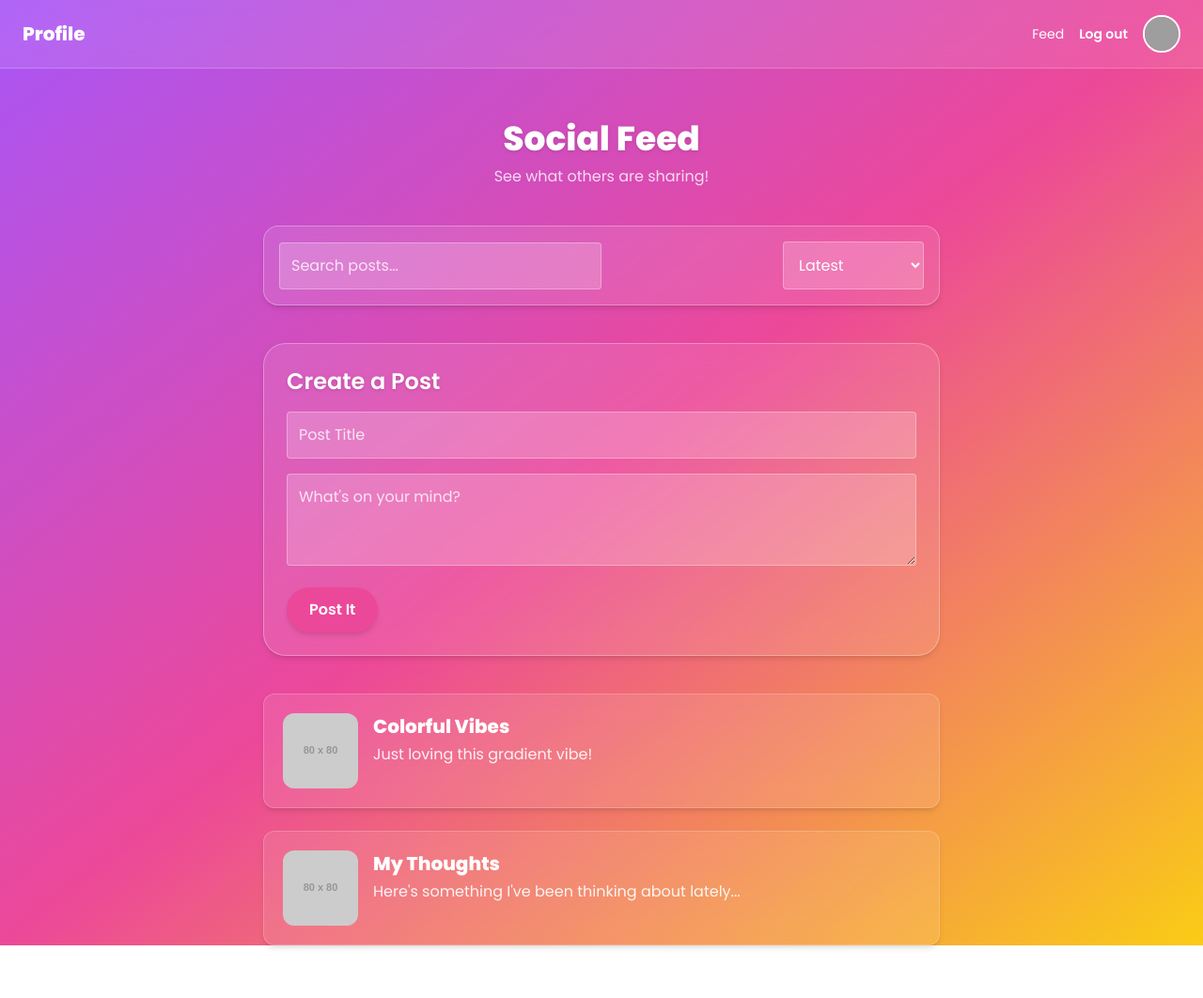
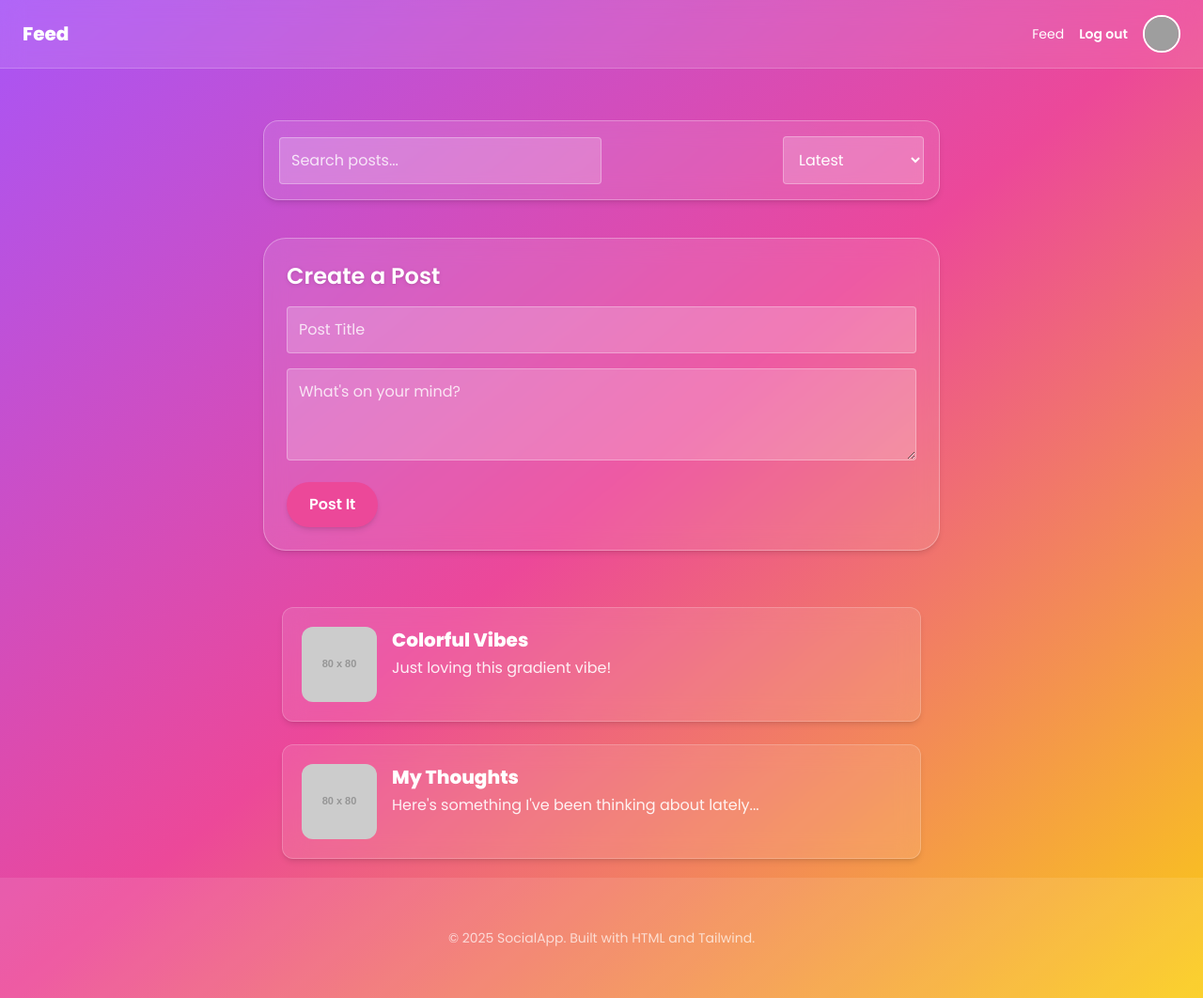
Before and after one commit to T0nj3/frameworks, a website: page feed/index.html in a window 1280 px wide. Shown: the whole page at 94% size. Before the commit the page ends 1006 px from the top, so only its background shows below. Drawn offline with Linux system fonts and the light colour scheme; grey boxes are pictures that could not be loaded; placeholder pictures from the web are drawn by us.

Commit message:
added header class and footer class to profile, and feed

```diff
--- a/feed/index.html
+++ b/feed/index.html
@@ -5,12 +5,11 @@
     <meta name="viewport" content="width=device-width, initial-scale=1.0" />
     <title>Feed</title>
     <link rel="icon" type="image/x-icon" href="../assets/favicon_io/favicon.ico">
-    <link rel="stylesheet" href="../css/output.css" />
+    <link rel="stylesheet" href="../css/output.css"/>
     <link href="https://fonts.googleapis.com/css2?family=Poppins:wght@400;600;800&display=swap"rel="stylesheet"/>
   </head>
-  <body class="font-sans bg-gradient-to-br from-purple-500 via-pink-500 to-yellow-400 min-h-screen text-white">
-    <nav class="w-full flex justify-between items-center px-6 py-4 bg-white/10 backdrop-blur-md border-b border-white/20 fixed top-0 z-50">
-      <h1 class="text-xl font-bold">Profile</h1>
+  <body class="font-sans bg-gradient-to-br from-purple-500 via-pink-500 to-yellow-400 text-white flex flex-col min-h-screen">    <header class="w-full flex justify-between items-center px-6 py-4 bg-white/10 backdrop-blur-md border-b border-white/20 fixed top-0 z-50">
+      <h1 class="text-xl font-bold">Feed</h1>
       <div class="flex items-center gap-4">
         <a href="../feed/index.html" class="text-sm hover:underline">Feed</a>
         <a href="../index.html" class="text-sm font-semibold hover:text-red-300 transition">Log out</a>
@@ -19,18 +18,10 @@
             class="w-10 h-10 rounded-full border-2 border-white hover:ring-2 ring-white transition" />
         </a>
       </div>
-    </nav>
+    </header>
 
-    <main class="max-w-3xl mx-auto pt-32 px-6 space-y-10">
-      <header class="text-center space-y-2">
-        <h1 class="text-4xl font-extrabold drop-shadow">Social Feed</h1>
-        <p class="text-white/80">See what others are sharing!</p>
-      </header>
-
-
-      <div
-        class="backdrop-blur-md bg-white/10 border border-white/30 p-4 rounded-2xl shadow-md flex flex-col sm:flex-row gap-4 items-center justify-between"
-      >
+    <main class="flex-1 max-w-3xl mx-auto pt-32 px-6 space-y-10">
+      <div class="backdrop-blur-md bg-white/10 border border-white/30 p-4 rounded-2xl shadow-md flex flex-col sm:flex-row gap-4 items-center justify-between">
         <input
           type="text"
           placeholder="Search posts..."
@@ -68,7 +59,7 @@
         </button>
       </form>
 
-      <section class="space-y-6">
+      <section class="space-y-6 mb-16 p-5">
         <article
           class="flex gap-4 items-start backdrop-blur-md bg-white/10 border border-white/20 p-5 rounded-xl shadow-md"
         >
@@ -99,5 +90,8 @@
         </article>
       </section>
     </main>
+    <footer class="w-full h-32 flex items-center justify-center bg-white/10 border-t border-white/30 text-white/70 text-sm">
+      &copy; 2025 SocialApp. Built with HTML and Tailwind.
+    </footer>
   </body>
 </html>
```
Also changed, not shown: profile/index.html (+7 -5 lines).
